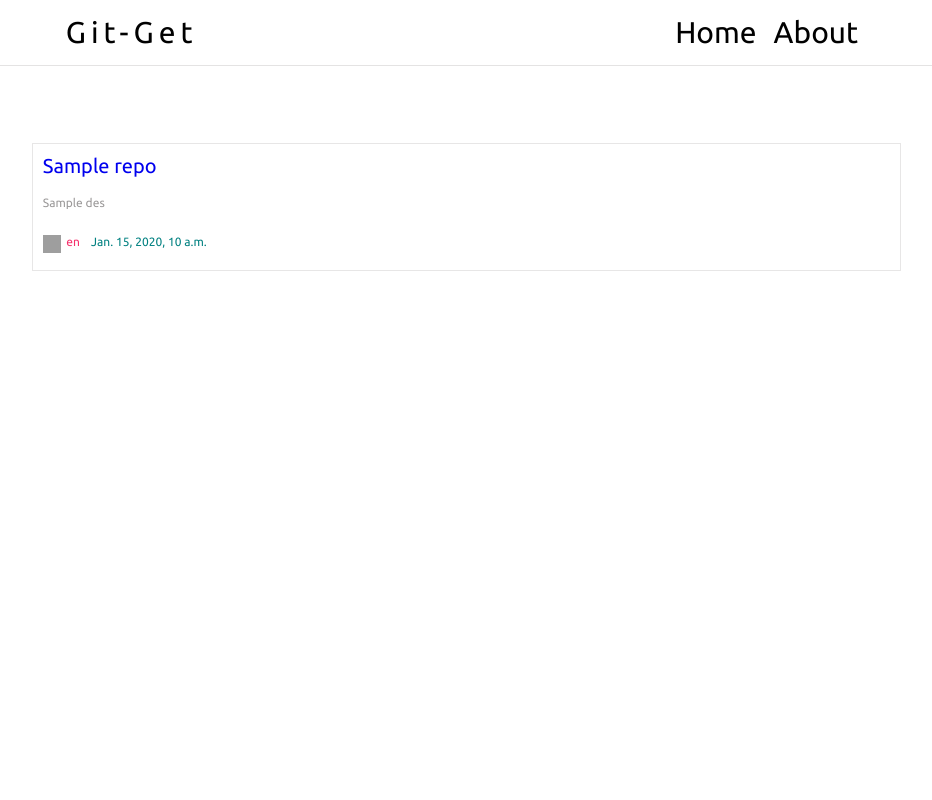
After one commit to aanu1143/github-scrap, a Django app: template templates/repo.html in a window 1280 px wide. The commit adds this page. Shown: the whole page, without its empty margins (173-1105 px from the left). Run offline with Django 3.2, Linux system fonts and the light colour scheme; the template is opened without the code that fills it: most values are stand-ins (such as "Sample title", 1, 10 or a date in 2020); grey boxes are pictures that could not be loaded.

Commit message:
all repo page added

```diff
--- a/git/urls.py
+++ b/git/urls.py
@@ -1,7 +1,9 @@
 from django.urls import path
-from .views import *
+from .views import index, gituser, repos
+
 
 urlpatterns = [
     path('', index, name='index'),
     path('user/<str:username>/', gituser, name="gituser"),
+    path('user/<str:username>/repositories/', repos, name="repos"),
 ]
--- a/static/base.css
+++ b/static/base.css
@@ -138,8 +138,14 @@ body {
 
 .details {
     display: grid;
-    grid-template-rows: 6vw 30% auto;
+    grid-template-rows: 6vw auto;
     border-right: 1px solid;
+}
+
+.userdet {
+    display: flex;
+    flex-direction: column;
+    justify-content: space-evenly;
 }
 
 .repos {
@@ -178,8 +184,8 @@ body {
     flex-direction: column;
     justify-content: space-between;
     border: 1px solid rgb(231, 230, 230);
-    width: 95%;
-    height: 8vw;
+    width: 97%;
+    height: 95%;
     margin: 1vw;
     padding: 1vw;
 }
@@ -218,3 +224,12 @@ body {
  .lang {
      color: rgb(245, 49, 108);
  }
+
+ .follow {
+     display: flex;
+     justify-content: center;
+ }
+
+ .follow p{
+     padding-right: 7px;
+}
--- /dev/null
+++ b/static/repo.css
@@ -0,0 +1,22 @@
+body {
+    overflow: auto;
+}
+
+.cont {
+    margin: 5vw 15vw;
+}
+
+.repocont {
+    display: flex;
+    flex-wrap: wrap;
+    justify-content: space-between;
+}
+
+.box {
+    height: 8em;
+    padding: 10px;
+}
+
+.times {
+    color: teal;
+}
--- a/templates/base.html
+++ b/templates/base.html
@@ -4,9 +4,11 @@
 
 <head>
     <meta name="viewport" content="width=device-width, initial-scale=1, shrink-to-fit=no">
-    <title>Git Repo</title>
+    <title>Git Get</title>
     <link href="{% static 'base.css' %}" rel="stylesheet">
     <link href="{% static 'style.css' %}" rel="stylesheet">
+    {% block static %}
+    {% endblock static %}
     <link href="https://fonts.googleapis.com/css2?family=Ubuntu:wght@300;400;500;700&display=swap" rel="stylesheet">
     <link rel="shortcut icon" type="image/png" href="{% static 'favicon.ico' %}"/>
 </head>
--- a/templates/error.html
+++ b/templates/error.html
@@ -3,5 +3,8 @@
 
 
 {% block content %}
-    <h1>User Does not exist</h1>
+    <script>
+        alert("user does not exist!!!");
+        window.location = "/";
+    </script>
 {% endblock content %}
--- /dev/null
+++ b/templates/repo.html
@@ -0,0 +1,33 @@
+{% extends 'base.html' %}
+{% load static %}
+{% block static %}
+<link rel="stylesheet" href="{% static 'repo.css' %}">
+{% endblock static %}
+
+{% block content %}
+    <div class="cont">
+        <div class="repocont">
+            {% for repo in repos %}
+                <div class="box">
+                    <a href="{{ repo.link }}" target="_blank" class="repotitle">
+                        {% if repo.fork %}
+                        <img src="https://img.icons8.com/material/24/000000/code-fork--v2.png"/>&nbsp;
+                        {% endif %}
+                        <p>{{ repo.name }}</p></a>
+                        {% if repo.fork %}
+                            <a href="{{ repo.forkdata.link }}" class="fork" style="color: rgb(243, 153, 117);" target="_blank"><span>{{ repo.forkdata.text }}</span></a>
+                        {% endif %}
+                        {% if repo.des %}
+                            <p class="fork des">{{ repo.des }}</p>
+                        {% endif %}
+                    <div class="fork lang">
+                        {% if repo.lang %}
+                            <img src="https://img.icons8.com/ultraviolet/40/000000/pin.png"/>&nbsp;&nbsp; <p>{{ repo.lang }}</p>&nbsp;&nbsp;&nbsp;&nbsp;
+                        {% endif %}
+                        <p class="times">{{ repo.updated }}</p>
+                    </div>
+                </div>
+            {% endfor %}
+        </div>
+    </div>
+{% endblock content %}
```
Also changed, not shown: git/views.py (+29 -10 lines), templates/profile.html (+19 -26 lines).
